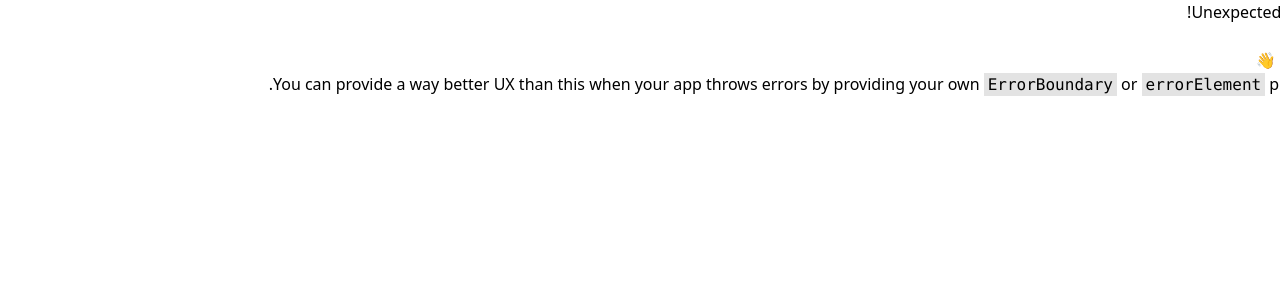
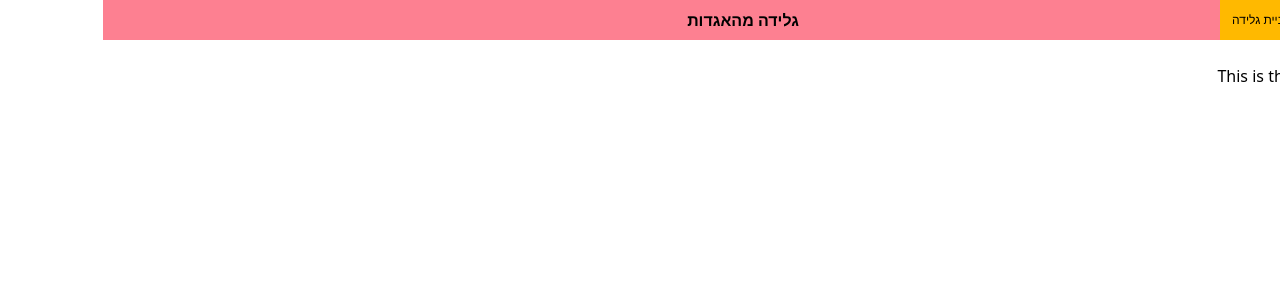
Before and after one commit to drorsoft/react-course, a React (Vite) app: page /about in a window 1280 px wide. Before the commit this address had no page. Shown: the top 300 px of the page. Built offline with nearby package versions, Linux system fonts and the light colour scheme.

Commit message:
changed router type

```diff
--- a/src/App.jsx
+++ b/src/App.jsx
@@ -1,12 +1,18 @@
 import { useState } from "react"
 import { IceCreamBuilderPage } from "./pages/IceCreamBuilderPage"
 import { GlobalContextProvider } from "./context/globalContextProvider"
-import { Router, RouterProvider } from "react-router"
-import { routes } from "./router/routes"
+import { BrowserRouter, Outlet, Router, RouterProvider } from "react-router"
+import { AppRoutes } from "./router/routes"
+import { Layout } from "./layout/Layout"
 
 export const App = () => {
 
-  return <GlobalContextProvider>
-    <RouterProvider router={routes} />
-  </GlobalContextProvider >
+  return (
+    <GlobalContextProvider><BrowserRouter>
+      <Layout>
+        <AppRoutes />
+      </Layout>
+    </BrowserRouter>
+
+    </GlobalContextProvider >)
 }
--- a/src/components/AppHeader.tsx
+++ b/src/components/AppHeader.tsx
@@ -1,13 +1,18 @@
+import { Link, NavLink } from "react-router";
+
 export function AppHeader() {
     return (<nav className="relative flex flex-row justify-center bg-background-accent">
         <h1 className=
             " m-0  rounded p-2  font-bold"
         > גלידה מהאגדות</h1>
         <div id="nav-buttons-container" className="text-sm absolute right-0 h-full flex flex-row ">
+            <NavLink to={"/as"} className="text-xs p-3 bg-amber-400 flex flex-row items-center justify-center h-full ">בניית גלידה
+            </NavLink>
+
             <a href="#ice-cream-builder " className="text-xs p-3 bg-amber-400 flex flex-row items-center justify-center h-full ">בניית גלידה</a>
 
             {/* <a href="#orders" className="p-3  h-full flex flex-row items-center justify-center">הזמנות</a> */}
 
         </div>
-    </nav>)
+    </nav >)
 }
--- /dev/null
+++ b/src/layout/Layout.jsx
@@ -0,0 +1,11 @@
+import { AppHeader } from "../components/AppHeader"
+
+export const Layout = ({ children }) => {
+    return (
+        <div className="w-screen h-screen flex flex-col  ">
+            <AppHeader />
+            {children}
+
+        </div>
+    )
+}
--- /dev/null
+++ b/src/pages/About.jsx
@@ -0,0 +1,8 @@
+export const About = () => {
+    return (
+        <div>
+            <h1>About</h1>
+            <p>This is the about page</p>
+        </div>
+    );
+}
--- a/src/pages/IceCreamBuilderPage.jsx
+++ b/src/pages/IceCreamBuilderPage.jsx
@@ -1,5 +1,4 @@
 import { useState } from "react";
-import { AppHeader } from "../components/AppHeader";
 import { IceCream } from "../components/IceCreamVisual/IceCreamVisual";
 import { IceCreamTopping } from "../models/IceCreamTopping";
 import { IceCreamBuilderControls } from "../components/IceCreamBuilderControls";
@@ -18,8 +17,7 @@ export const IceCreamBuilderPage = () => {
     }
 
     return (
-        <div className="w-screen h-screen flex flex-col  ">
-            <AppHeader />
+        <div className=" flex flex-col  ">
             <div className='flex flex-col items-center justify-center   h-64'>
                 <IceCream serveType={serveType} taste={taste} topping={toppings} />
             </div>
--- a/src/router/routes.jsx
+++ b/src/router/routes.jsx
@@ -1,9 +1,12 @@
-import { createBrowserRouter } from "react-router";
+import { BrowserRouter, createBrowserRouter, Route } from "react-router";
 import { IceCreamBuilderPage } from "../pages/IceCreamBuilderPage";
+import { About } from "../pages/About";
+import { Routes } from "react-router";
 
-export const routes = createBrowserRouter([
-    {
-        path: "/",
-        Component: IceCreamBuilderPage,
-    },
-]);
+export const AppRoutes = () => {
+    return <Routes>
+        <Route path="/" element={<IceCreamBuilderPage />} />
+        <Route path="/about" element={<About />} />
+    </Routes>
+
+}
```
